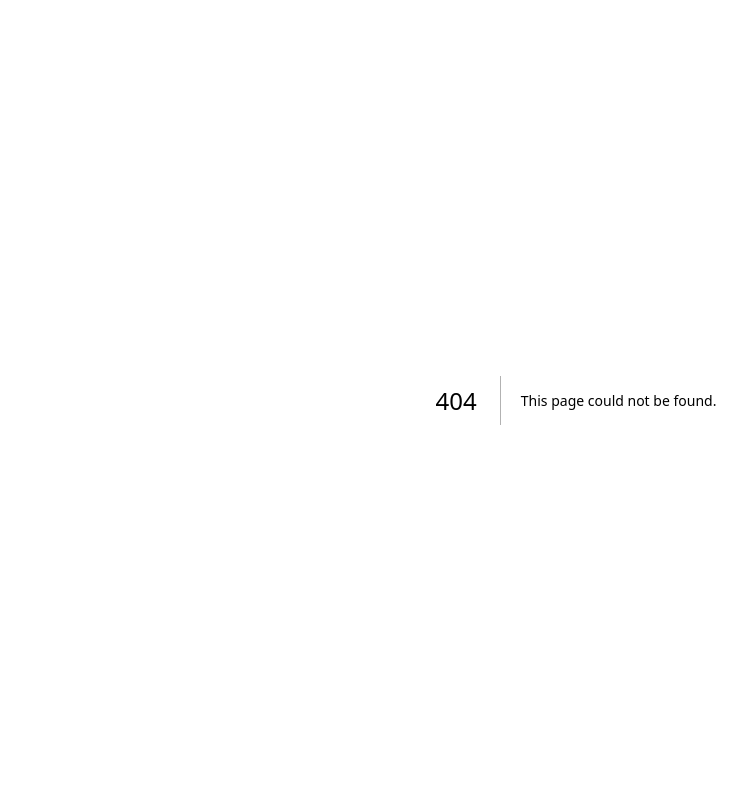
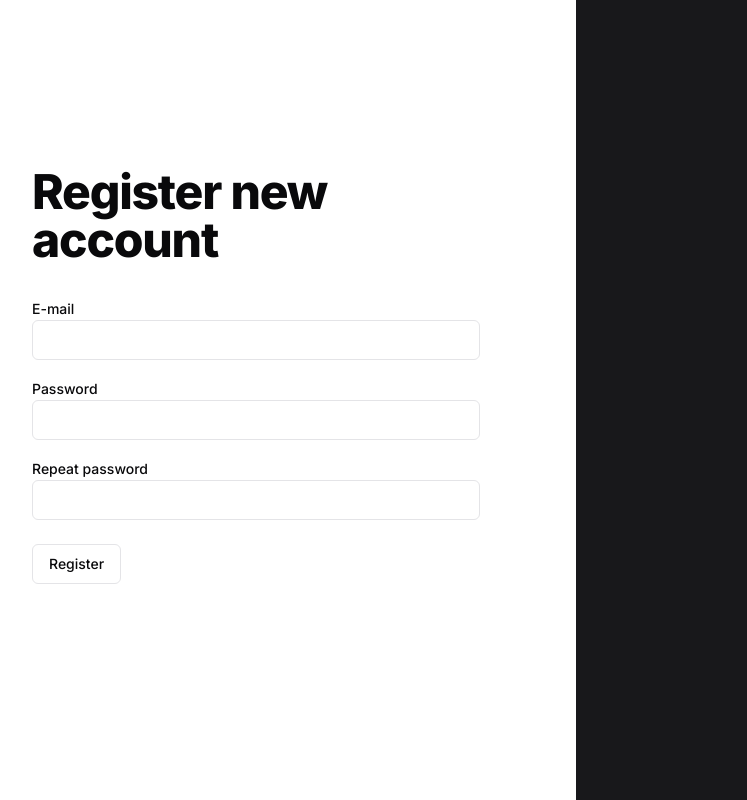
Before and after one commit to gkubiak92/linkshare, a Next.js app: page /register in a window 1280 px wide. Before the commit this address had no page. Shown: the whole page, without its empty margins (64-811 px from the left). Built offline with nearby package versions, Linux system fonts and the light colour scheme.

Commit message:
add simple register page

```diff
--- /dev/null
+++ b/src/app/(withoutNavBar)/register/page.tsx
@@ -0,0 +1,33 @@
+import { Input } from "@/components/ui/input";
+import { Label } from "@/components/ui/label";
+import { Button } from "@/components/ui/button";
+
+export default function RegisterPage() {
+  return (
+    <div className="grid sm:grid-cols-1 md:grid-cols-2 min-h-full">
+      <div className="flex flex-col justify-center items-center p-8 sm:p-24 md:p-12 lg:p-24">
+        <h1 className="text-4xl font-extrabold tracking-tight lg:text-5xl mb-8">
+          Register new account
+        </h1>
+        <form className="min-w-full">
+          <div className="mb-4">
+            <Label htmlFor="email">E-mail</Label>
+            <Input id="email" name="email" type="email" />
+          </div>
+          <div className="mb-4">
+            <Label htmlFor="password">Password</Label>
+            <Input id="password" name="password" type="password" />
+          </div>
+          <div className="mb-6">
+            <Label htmlFor="repeatPassword">Repeat password</Label>
+            <Input id="repeatPassword" name="repeatPassword" type="password" />
+          </div>
+          <Button type="submit" className="block mb-12" variant="outline">
+            Register
+          </Button>
+        </form>
+      </div>
+      <div className="hidden md:block bg-primary" />
+    </div>
+  );
+}
```
